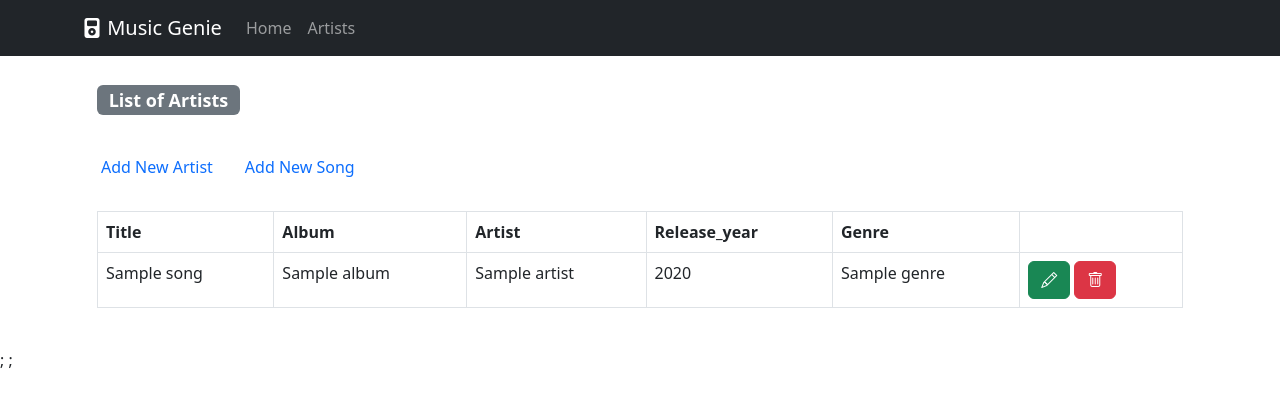
After one commit to dasiy022/musicgenie, a Django app: template musicapp/templates/list_song.html in a window 1280 px wide. The commit adds this page. Shown: the top 407 px of the page. Run offline with Django 4.2, Linux system fonts and the light colour scheme; the template is opened without the code that fills it: most values are stand-ins (such as "Sample title", 1, 10 or a date in 2020); some libraries are stand-ins or nearby versions.

Commit message:
more work

```diff
--- /dev/null
+++ b/musicapp/templates/list_song.html
@@ -0,0 +1,77 @@
+{% extends '_base.html' %}
+
+{% block title %} Home {% endblock title%}
+
+{% block content %}
+
+
+<div class="row">
+<h4> <span class="badge bg-secondary">List of Artists</span></h4>
+&nbsp;
+<ul class="nav nav-pills">
+<li class="nav-item">
+<a class="nav-link" aria-current="page" href="{% url 'add_artist' %}"> Add New Artist</a>
+</li>
+
+<li class="nav-item">
+<a class="nav-link" href="{% url 'add_song' %}">Add New Song</a>
+</li>
+</ul>
+
+
+&nbsp;
+<div>
+{% if songs %}
+<table class="table table-bordered striped table-hover">
+<thead>
+<tr>
+<th scope="col">Title</th>
+<th scope="col">Album</th>
+<th scope="col">Artist</th>
+<th scope="col">Release_year</th>
+<th scope="col">Genre</th>
+<th scope="col"></th>
+</tr>
+</thead>
+<tbody>
+{% for song in songs %}
+<tr>
+<td>{{song.title}}</td>
+<td>{{song.album}}</td>
+<td>{{song.artist}}</td>
+<td>{{song.release_year}}</td>
+<td>{{song.genre}}</td>
+<td>
+<a href="song-details/{{song.id}}" class="btn btn btn-success" type="button"><i class="bi bi-pencil"></i></a>
+<a href="song-delete/{{song.id}}" class="btn btn btn-danger" data-bs-toggle="modal" data-bs-target="#exampleModal" type="button"><i class="bi bi-trash"></i></a>
+</td>
+</tr>
+
+<div class="modal fade" id="exampleModal" tabindex="-1" aria-labelledby="exampleModalLabel" aria-hidden="true">
+<div class="modal-dialog">
+<div class="modal-content">
+<div class="modal-header">
+<h1 class="modal-title fs-5" id="exampleModalLabel">Delete Confirmation</h1>
+<button type="button" class="btn-close" data-bs-dismiss="modal" aria-label="Close"></button>
+</div>
+<div class="modal-body">
+Are you sure you want to delete {{song.name}} ?
+</div>
+<div class="modal-footer">
+<a href="song-delete/{{song.id}}" type="button" class="btn btn-primary">Yes</a>
+<button type="button" class="btn btn-secondary" data-bs-dismiss="modal">No</button>
+</div>
+</div>
+</div>
+</div>
+{% endfor %}
+</tbody>
+</table>
+
+
+{% else %}
+No song data found in database
+{% endif %}
+</div>
+</div>
+{% endblock content %}
--- a/musicapp/views.py
+++ b/musicapp/views.py
@@ -46,3 +46,9 @@ class SongUpdateView(UpdateView):
   form_class = ArtistForm
   template_name = 'edit_artist.html'
   success_url = reverse_lazy('artists')
+
+
+class SongListView(ListView):
+  model= Song
+  context_object_name= 'songs'
+  template_name= 'list_song.html'
--- a/musicgenie/urls.py
+++ b/musicgenie/urls.py
@@ -1,7 +1,7 @@
 
 from django.contrib import admin
 from django.urls import path
-from musicapp.views import ArtistListView,LandingPageView, ArtistCreateView, ArtistUpdateView, deleteArtist, ArtistCreateSongView,SongUpdateView
+from musicapp.views import ArtistListView,LandingPageView, ArtistCreateView, ArtistUpdateView, deleteArtist, ArtistCreateSongView,SongUpdateView, SongListView
 
 urlpatterns = [
     path('admin/', admin.site.urls),
@@ -13,4 +13,5 @@ urlpatterns = [
     path('add_song', ArtistCreateSongView.as_view(),name='add_song'),
     path('edit_artist',ArtistUpdateView.as_view(),name='edit_artist'),
     path('edit_song', SongUpdateView.as_view(),name='edit_song'),
+    path('songs', SongListView.as_view(),name='songs')
 ]
```
Also changed, not shown: musicapp/templates/add_song.html (+6 -6 lines).
